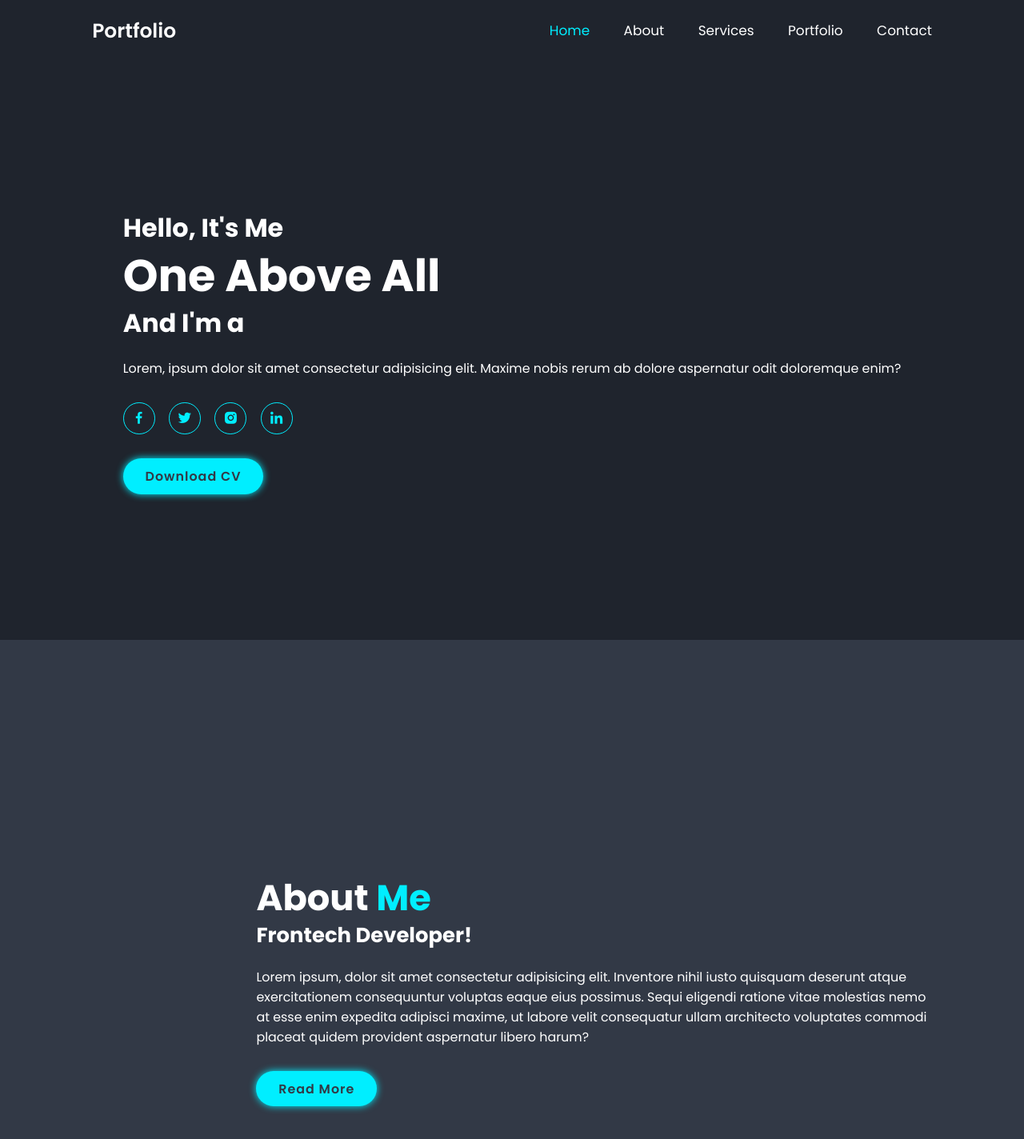
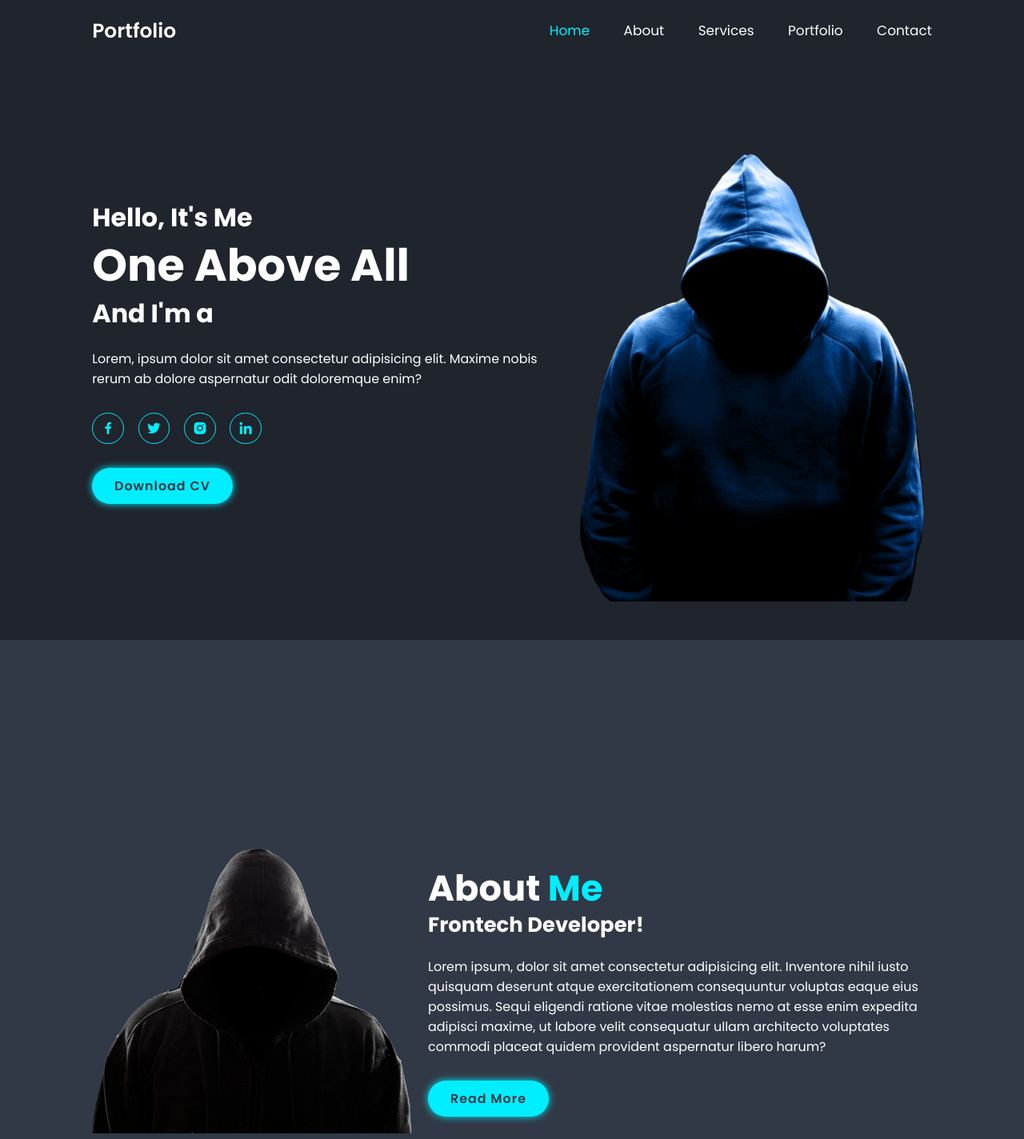
Before and after one commit to MonuGurjar/2024, a plain HTML site: page index.html in a window 1280 px wide. Shown: the top 1424 px of the page at 80% size. Drawn offline with nearby package versions, Linux system fonts and the light colour scheme.

Commit message:
Update index.html

```diff
--- a/index.html
+++ b/index.html
@@ -49,14 +49,14 @@
         </div>
 
         <div class="home-img">
-            <img src="imgs/home.png" alt="">
+            <img src="home.png" alt="">
         </div>
     </section>
 
     <!-- about section design -->
     <section class="about" id="about">
         <div class="about-img">
-            <img src="imgs/about.png" alt="">
+            <img src="about.png" alt="">
         </div>
 
         <div class="about-content">
```
